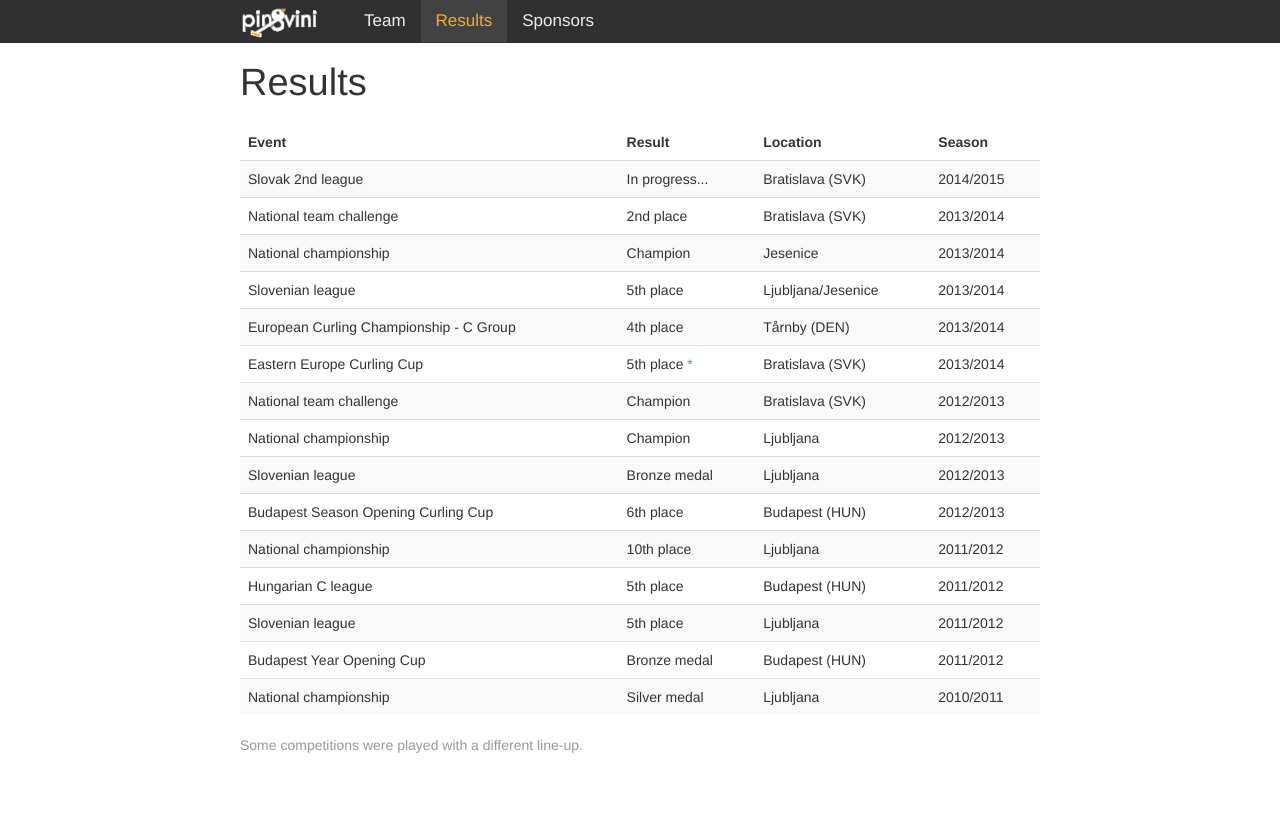
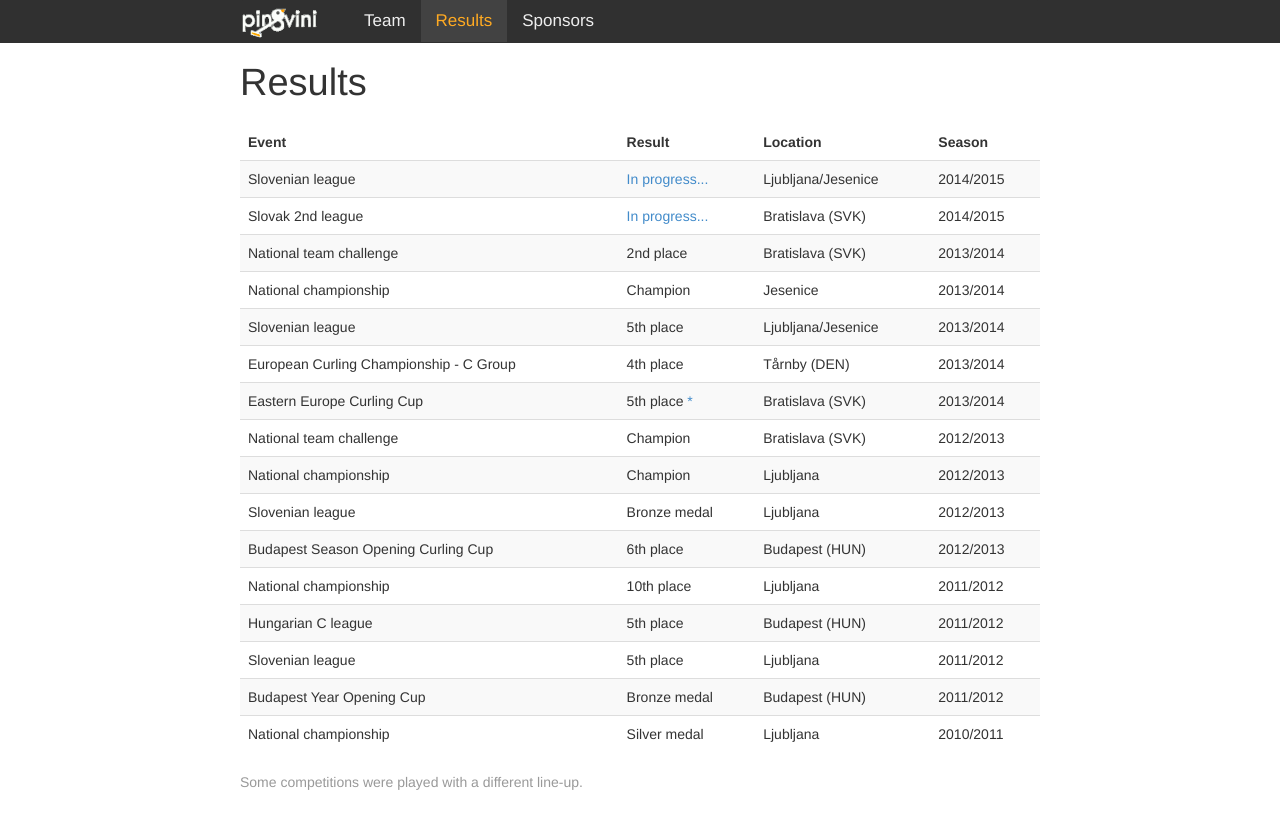
Before and after one commit to pingvini/pingvini.github.io, a Jekyll site: the page built from results/index.html, in a window 1280 px wide. Shown: the top 829 px of the page. Built offline with Jekyll 4.4.1, drawn with Linux system fonts in a browser that asks for light colours; Markdown is read by kramdown in place of the engine named in the settings.

Commit message:
Added entry for the ongoing Slovenian league.

```diff
--- a/results/index.html
+++ b/results/index.html
@@ -17,8 +17,14 @@ weight: 30
   </thead>
   <tbody>
      <tr>
+      <td>Slovenian league</td>
+      <td><a href="http://www.konkuri.com/tournaments/f88557a00b/">In progress...</a></td>
+      <td>Ljubljana/Jesenice</td>
+      <td>2014/2015</td>
+    </tr>
+     <tr>
       <td>Slovak 2nd league</td>
-      <td>In progress...</td>
+      <td><a href="http://www.curling.sk/">In progress...</a></td>
       <td>Bratislava (SVK)</td>
       <td>2014/2015</td>
     </tr>
@@ -48,7 +54,7 @@ weight: 30
     </tr>
     <tr>
       <td>Eastern Europe Curling Cup</td>
-	  <td>5th place <a href="#" class="tooltip-default" data-toggle="tooltip" data-original-title="Combined result of all Slovenian teams (men, women, mixed)."> * </a></td>
+      <td>5th place <a href="#" class="tooltip-default" data-toggle="tooltip" data-original-title="Combined result of all Slovenian teams (men, women, mixed)."> * </a></td>
       <td>Bratislava (SVK)</td>
       <td>2013/2014</td>
     </tr>
```
